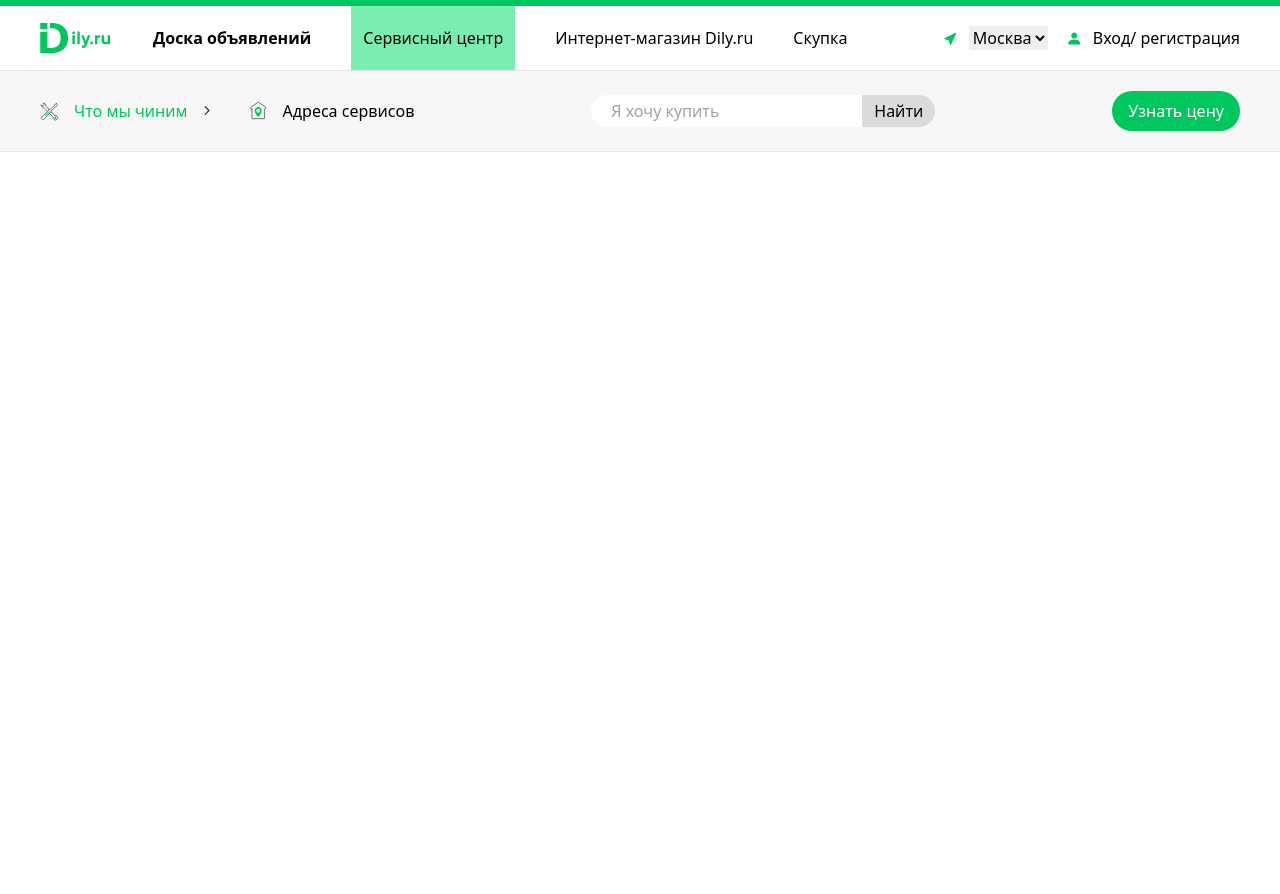
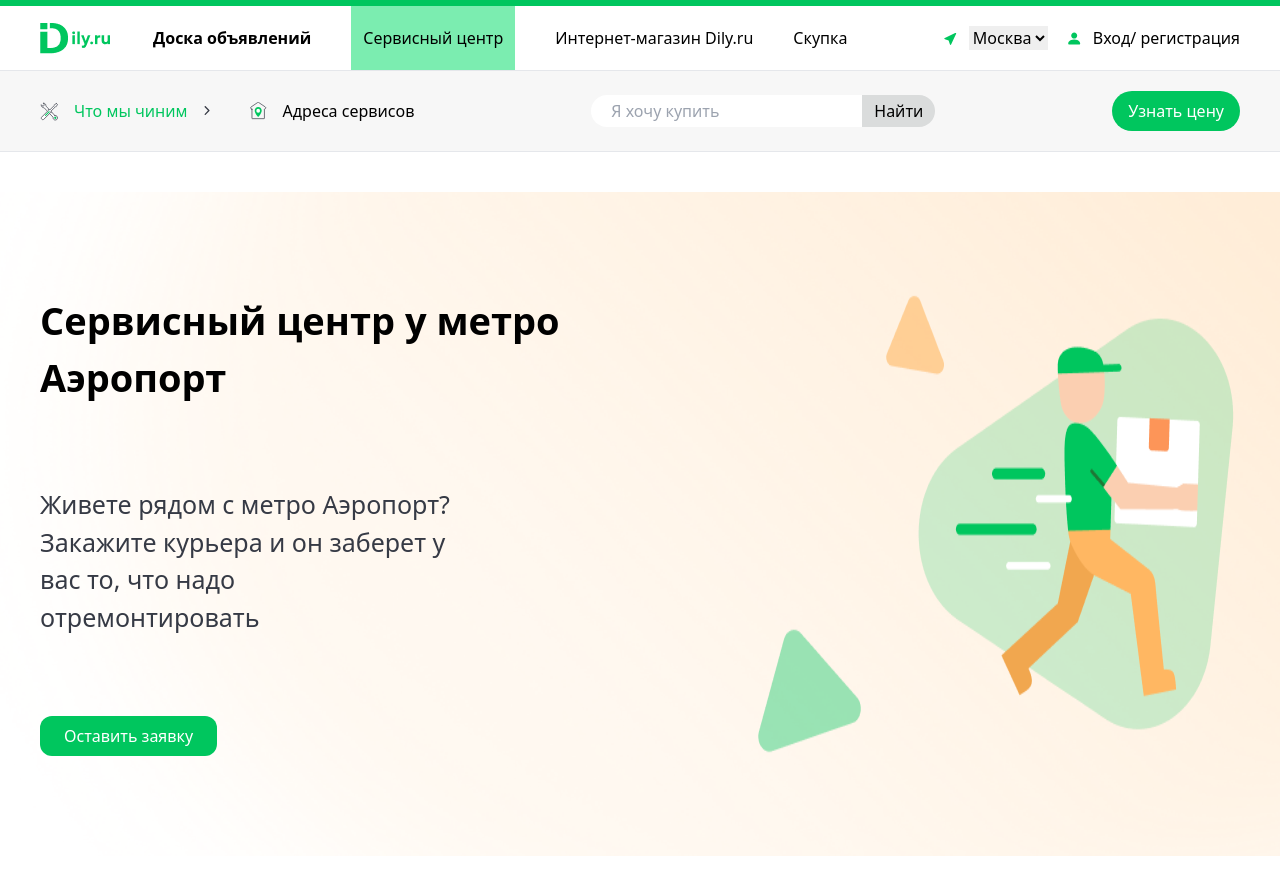
Before and after one commit to Wizards7/TeamWork, a website: page src/Wizards7.html in a window 1280 px wide. Before the commit the page ends 800 px from the top, so only its background shows below. Drawn offline with nearby package versions, Linux system fonts and the light colour scheme; files that its build step writes are made by us from their sources.

Commit message:
Created a SideBar

```diff
--- a/src/Wizards7.html
+++ b/src/Wizards7.html
@@ -156,6 +156,23 @@
         </div>
         <hr>
       </nav>
+      <section class="sidebar my-10 py-20">
+        <div class="max-w-[1200px] m-auto flex justify-between py-5">
+          <aside>
+            <h1 class="text-[38px] font-bold">
+              Сервисный центр у метро Аэропорт
+            </h1>
+            <p class="py-20 text-[25px] text-[#363A45] w-[60%]">
+              Живете рядом с метро Аэропорт? Закажите курьера и он заберет у вас
+              то, что надо отремонтировать
+            </p>
+            <button class="bg-[#00C65E] py-2 px-6 rounded-xl text-white">
+              Оставить заявку
+            </button>
+          </aside>
+          <img src="imagesOfAli/illustration servise адреса.png" alt="" />
+        </div>
+      </section>
     </header>
   </body>
 </html>
--- a/src/input.css
+++ b/src/input.css
@@ -1,3 +1,10 @@
 @tailwind base;
 @tailwind components;
 @tailwind utilities;
+
+.sidebar{
+    background-image: url("./imagesOfAli/Ellipse\ 12.png");
+    background-size: cover;
+    background-position: center;
+    background-repeat: no-repeat;
+}
```
Also changed, not shown: src/imagesOfAli/Ellipse 12.png (added), src/imagesOfAli/illustration servise адреса.png (added).
